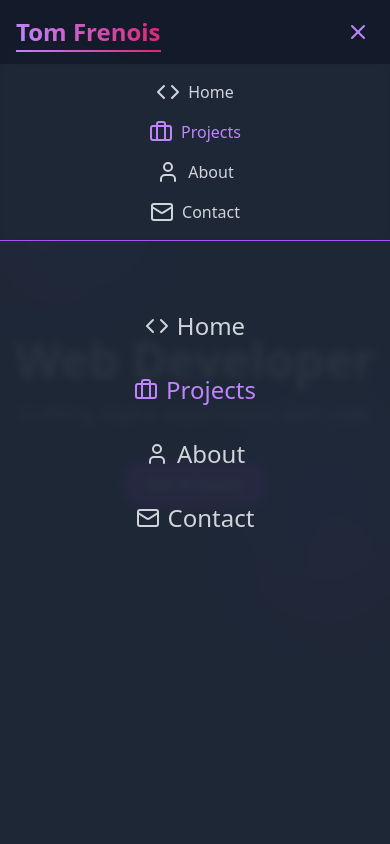
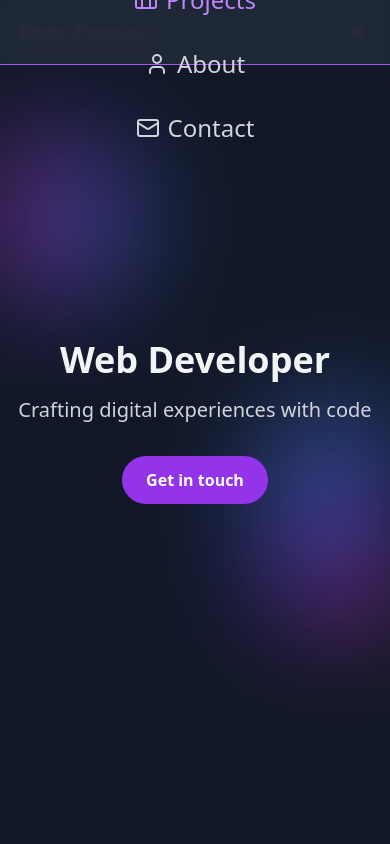
Before and after one commit to AkaMirai9/akasite, a React (Vite) app: page / in a window 390 px wide. Both pictures are taken after a click on the button 358 px from the left and 32 px from the top of the page. Shown: the top 844 px of the page. Built offline with nearby package versions, Linux system fonts and the light colour scheme.

Commit message:
:fix: some seo

```diff
--- a/index.html
+++ b/index.html
@@ -3,8 +3,14 @@
   <head>
     <meta charset="UTF-8" />
     <link rel="icon" type="image/svg+xml" href="/src/domain/assets/vite.svgts/vite.svg" />
+    <link rel= "canonical" href= "https://tom-frenois.fr"/>
     <meta name="viewport" content="width=device-width, initial-scale=1.0" />
-    <title>Tom Frenois</title>
+    <title>Tom Frenois - Web Developer & DevOps Engineer</title>
+    <meta name="description" content="I am a passionate web developer and DevOps engineer specializing in React, Angular, Node.js, AWS, and modern web technologies. Explore my projects and contact me for collaborations.">
+    <meta name="keywords" content="Web Developer, DevOps, AWS, React, Angular, Node.js, web technology, projects, portfolio, contact">
+    <meta name="author" content="Tom Frenois">
+    <meta name="robots" content="index, follow">
+    <meta property="og:facebook" content="https://tom-frenois.fr/assets/preview.png">
   </head>
   <body>
     <div id="root"></div>
--- a/package.json
+++ b/package.json
@@ -5,7 +5,7 @@
   "type": "module",
   "scripts": {
     "dev": "vite",
-    "build": "vite build",
+    "build": "vite build && cp src/assets/preview.png dist/assets",
     "prettier": "npx prettier . --write",
     "lint": "eslint . --ext ts,tsx --report-unused-disable-directives --max-warnings 0",
     "preview": "vite preview"
--- a/src/App.css
+++ b/src/App.css
@@ -91,3 +91,14 @@
         background-position: 0 50%;
     }
 }
+
+.responsive-bg {
+    width: 110vw;
+    height: auto;
+}
+
+@media (max-width: 768px) {
+    .responsive-bg {
+        width: 400vw;
+    }
+}
--- a/src/App.tsx
+++ b/src/App.tsx
@@ -35,10 +35,12 @@ const projects = [
   },
 ]
 
+// Importations et définition des sections et projets (inchangé)
+
 export default function Component() {
-  const [activeSection, setActiveSection] = useState('home')
-  const [menuOpen, setMenuOpen] = useState(false)
-  const [expandedProject, setExpandedProject] = useState<number | null>(null)
+  const [activeSection, setActiveSection] = useState('home');
+  const [menuOpen, setMenuOpen] = useState(false);
+  const [expandedProject, setExpandedProject] = useState<number | null>(null);
 
   const handleScroll = (id: string) => {
     const element = document.getElementById(id);
@@ -49,28 +51,27 @@ export default function Component() {
 
   useEffect(() => {
     const handleScrollEvent = () => {
-      const scrollPosition = window.scrollY
-      const windowHeight = window.innerHeight
-      const activeSection = sections.find((section, index) => {
-        const el = document.getElementById(section.id)
+      const windowHeight = window.innerHeight;
+      const activeSection = sections.find((section) => {
+        const el = document.getElementById(section.id);
         if (el) {
-          const rect = el.getBoundingClientRect()
-          return rect.top <= windowHeight / 2 && rect.bottom >= windowHeight / 2
+          const rect = el.getBoundingClientRect();
+          return rect.top <= windowHeight / 2 && rect.bottom >= windowHeight / 2;
         }
-        return false
-      })
+        return false;
+      });
       if (activeSection) {
-        setActiveSection(activeSection.id)
+        setActiveSection(activeSection.id);
       }
-    }
+    };
 
-    window.addEventListener('scroll', handleScrollEvent)
-    return () => window.removeEventListener('scroll', handleScrollEvent)
-  }, [])
+    window.addEventListener('scroll', handleScrollEvent);
+    return () => window.removeEventListener('scroll', handleScrollEvent);
+  }, []);
 
   const toggleProjectExpansion = (projectId: number) => {
-    setExpandedProject(expandedProject === projectId ? null : projectId)
-  }
+    setExpandedProject(expandedProject === projectId ? null : projectId);
+  };
 
   return (
     <div className="min-h-screen bg-gray-900 text-gray-100">
@@ -78,7 +79,7 @@ export default function Component() {
         <div className="container mx-auto px-4 py-4">
           <div className="flex justify-between items-center">
             <motion.h1
-              className="text-2xl font-bold relative"
+              className="text-2xl md:text-3xl font-bold relative" // Responsive font size
               initial={{ opacity: 0, y: -20 }}
               animate={{ opacity: 1, y: 0 }}
               transition={{ duration: 0.5 }}>
@@ -92,6 +93,7 @@ export default function Component() {
                 transition={{ duration: 0.5, delay: 0.2 }}
               />
             </motion.h1>
+            {/* Navigation pour grands écrans */}
             <nav className="hidden md:block">
               <ul className="flex space-x-6">
                 {sections.map((section) => (
@@ -101,8 +103,8 @@ export default function Component() {
                         activeSection === section.id ? 'text-purple-400' : 'text-gray-300 hover:text-purple-400'
                       }`}
                       onClick={(e) => {
-                        e.preventDefault(); // Évitez le comportement par défaut
-                        handleScroll(section.id); // Appelez la fonction pour faire défiler
+                        e.preventDefault();
+                        handleScroll(section.id);
                       }}
                     >
                       <section.icon className="w-5 h-5" />
@@ -118,6 +120,7 @@ export default function Component() {
                 ))}
               </ul>
             </nav>
+            {/* Bouton de menu hamburger pour petits écrans */}
             <button className="md:hidden relative w-8 h-8" onClick={() => setMenuOpen(!menuOpen)}>
               <motion.span
                 className="absolute inset-0 flex items-center justify-center text-purple-400"
@@ -134,32 +137,11 @@ export default function Component() {
             </button>
           </div>
         </div>
-        <motion.nav
-          className="md:hidden bg-gray-800 bg-opacity-95 backdrop-blur-sm"
-          initial={false}
-          animate={menuOpen ? { height: 'auto', opacity: 1 } : { height: 0, opacity: 0 }}
-          transition={{ duration: 0.3 }}>
-          <ul className="flex flex-col items-center py-4 space-y-4">
-            {sections.map((section) => (
-              <motion.li key={section.id} whileHover={{ scale: 1.1 }} whileTap={{ scale: 0.95 }}>
-                <a
-                  href={`#${section.id}`}
-                  className={`flex items-center space-x-2 ${
-                    activeSection === section.id ? 'text-purple-400' : 'text-gray-300 hover:text-purple-400'
-                  }`}
-                  onClick={() => setMenuOpen(false)}>
-                  <section.icon className="w-6 h-6" />
-                  <span>{section.title}</span>
-                </a>
-              </motion.li>
-            ))}
-          </ul>
-        </motion.nav>
-      </header>
 
+        {/* Menu mobile */}
         {menuOpen && (
           <motion.nav
-          className="fixed inset-0 z-40 bg-gray-800 bg-opacity-95 backdrop-blur-sm md:hidden"
+            className="fixed inset-0 z-40 bg-gray-800 bg-opacity-95 backdrop-blur-sm"
             initial={{ opacity: 0 }}
             animate={{ opacity: 1 }}
             exit={{ opacity: 0 }}>
@@ -171,7 +153,10 @@ export default function Component() {
                     className={`flex items-center space-x-2 text-2xl ${
                       activeSection === section.id ? 'text-purple-400' : 'text-gray-300 hover:text-purple-400'
                     }`}
-                  onClick={() => setMenuOpen(false)}>
+                    onClick={() => {
+                      setMenuOpen(false);
+                      handleScroll(section.id);
+                    }}>
                     <section.icon className="w-6 h-6" />
                     <span>{section.title}</span>
                   </a>
@@ -180,8 +165,10 @@ export default function Component() {
             </ul>
           </motion.nav>
         )}
+      </header>
 
       <main>
+        {/* Section accueil avec effet parallax */}
         <Parallax strength={500}>
           <Background>
             <div className="blobs-container">
@@ -190,9 +177,9 @@ export default function Component() {
             </div>
           </Background>
           <section id="home" className="min-h-screen flex items-center justify-center">
-            <div className="text-center">
+            <div className="text-center px-4">
               <motion.h2
-                className="text-5xl md:text-7xl font-bold mb-4"
+                className="text-4xl sm:text-5xl md:text-7xl font-bold mb-4"
                 initial={{ opacity: 0, y: 20 }}
                 animate={{ opacity: 1, y: 0 }}
                 transition={{ duration: 0.8 }}>
@@ -207,8 +194,8 @@ export default function Component() {
               </motion.p>
               <motion.a
                 onClick={(e) => {
-                  e.preventDefault(); // Évitez le comportement par défaut
-                  handleScroll("contact"); // Appelez la fonction pour faire défiler
+                  e.preventDefault();
+                  handleScroll("contact");
                 }}
                 className="bg-purple-600 hover:bg-purple-700 text-white font-bold py-3 px-6 rounded-full inline-block transition duration-300"
                 whileHover={{ scale: 1.05 }}
@@ -219,10 +206,11 @@ export default function Component() {
           </section>
         </Parallax>
 
+        {/* Section projets */}
         <section id="projects" className="min-h-screen pt-20 bg-gray-800">
           <div className="container mx-auto px-4">
             <h2 className="text-4xl font-bold mb-12 text-center">Projects</h2>
-            <div className="grid grid-cols-1 md:grid-cols-2 gap-8">
+            <div className="grid grid-cols-1 sm:grid-cols-2 gap-8">
               {projects.map((project) => (
                 <motion.div
                   key={project.id}
@@ -235,7 +223,7 @@ export default function Component() {
                   <AnimatePresence>
                     {expandedProject === project.id ? (
                       <motion.div initial={{ opacity: 0 }} animate={{ opacity: 1 }} exit={{ opacity: 0 }}>
-                        <div className="flex gap-4">
+                        <div className="flex flex-col-md:flex-row gap-4">
                           <div className="flex-1 flex flex-col justify-between">
                             <p className="text-gray-300 mb-4">{project.fullDescription}</p>
                             <div className="mb-4">
@@ -259,8 +247,7 @@ export default function Component() {
                                 key={index}
                                 src={image}
                                 alt={`${project.title} screenshot ${index + 1}`}
-                                width={200}
-                                className="rounded-lg"
+                                className="w-full h-auto rounded-lg"
                               />
                             ))}
                           </div>
@@ -276,9 +263,10 @@ export default function Component() {
           </div>
         </section>
 
+        {/* Section à propos */}
         <Parallax strength={200}>
           <Background>
-            <div style={{ width: '110vw' }}>
+            <div className="responsive-bg">
               <Peaks />
             </div>
           </Background>
@@ -320,6 +308,7 @@ export default function Component() {
           </section>
         </Parallax>
 
+        {/* Section contact */}
         <section id="contact" className="min-h-screen py-20 bg-gray-800">
           <div className="container mx-auto px-4">
             <h2 className="text-4xl font-bold mb-12 text-center">Get in Touch</h2>
```
Also changed, not shown: src/assets/preview.png (added). Lines whose indentation alone changed are shown as unchanged.
